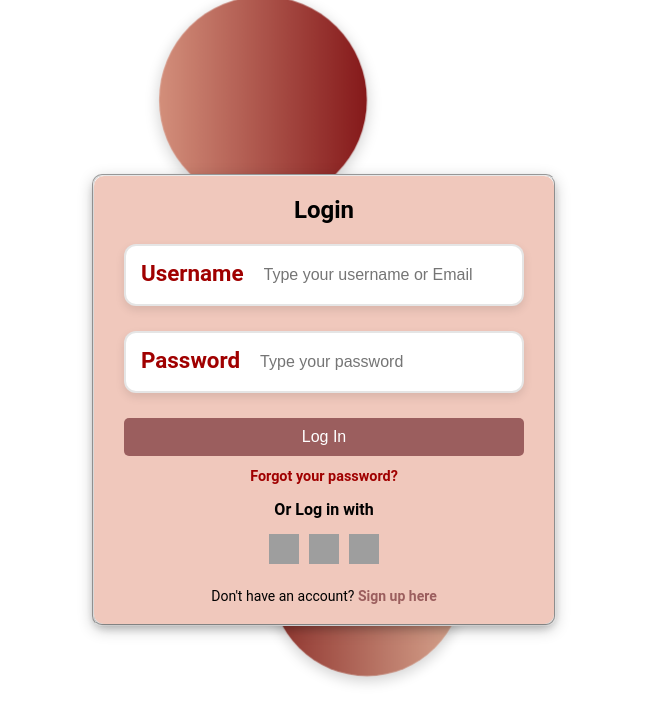
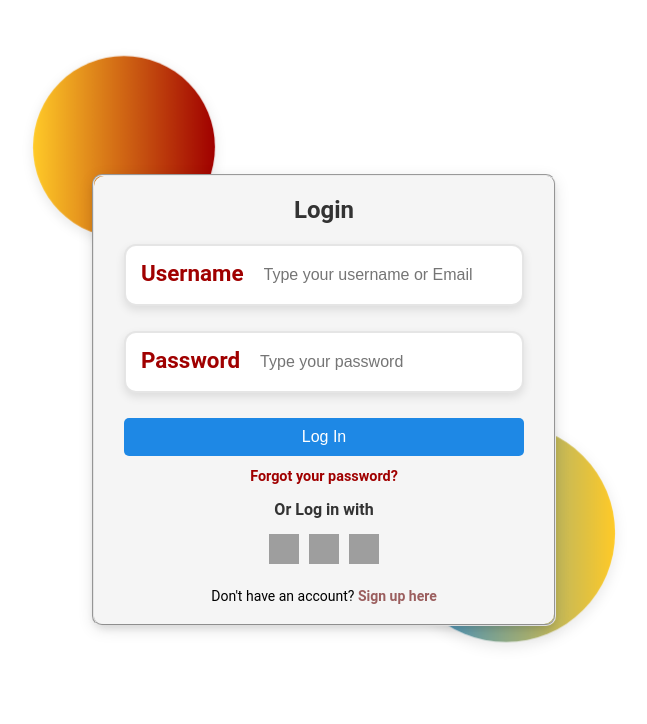
Before and after one commit to ayoubmorchid/bookhaven, a React (Create React App) app: page /login in a window 1280 px wide. Shown: the top 724 px of the page, without its empty margins (316-963 px from the left). Built offline with nearby package versions, Linux system fonts and the light colour scheme; grey boxes are pictures that could not be loaded.

Commit message:
change style page login

```diff
--- a/src/style/login.css
+++ b/src/style/login.css
@@ -1,6 +1,7 @@
+/* خلفية ديناميكية */
 body {
   font-family: 'Roboto', sans-serif;
-  background: linear-gradient(120deg, #ff9a9e, #fad0c4, #fbc2eb);
+  background: linear-gradient(120deg, var(--primary-color), var(--secondary-color), var(--background-color));
   background-size: 300% 300%;
   animation: gradientBG 8s ease infinite;
   margin: 0;
@@ -13,13 +14,11 @@ body {
   100% { background-position: 0% 50%; }
 }
 
-
-
-
+/* صفحة تسجيل الدخول */
 .login-page fieldset {
   border-radius: 10px;
   width: 410px;
-  box-shadow: 0 4px 15px rgba(0, 0, 0, 0.2);
+  box-shadow: 0 4px 15px var(--box-shadow-color);
   margin: auto;
   position: absolute;
   top: 50%;
@@ -28,17 +27,17 @@ body {
 }
 
 .login-container {
-  background-color: #f0c8bc;
+  background-color: var(--background-color);
   padding: 20px 30px;
   border-radius: 10px;
   width: 400px;
-  box-shadow: 0 4px 8px rgba(0, 0, 0, 0.2);
+  box-shadow: 0 4px 8px var(--box-shadow-color);
 }
 
 h2 {
   text-align: center;
   margin-bottom: 20px;
-  color: #000;
+  color: var(--text-color);
 }
 
 .input-group {
@@ -48,27 +47,27 @@ h2 {
 label {
   display: block;
   margin-bottom: 5px;
-  color: #000;
+  color: var(--text-color);
   font-weight: bold;
 }
 
 input {
   width: 100%;
   padding: 10px;
-  border: 1px solid #ccc;
+  border: 1px solid var(--box-shadow-color);
   border-radius: 5px;
   outline: none;
 }
 
 input:focus {
-  border-color: #9b5e5e;
-  box-shadow: 0 0 5px rgba(155, 94, 94, 0.5);
+  border-color: var(--hover-color);
+  box-shadow: 0 0 5px var(--hover-color);
 }
 
 .login-btn {
   width: 100%;
-  background-color: #9b5e5e;
-  color: #fff;
+  background-color: var(--primary-color);
+  color: white;
   padding: 10px;
   border: none;
   border-radius: 5px;
@@ -80,18 +79,18 @@ input:focus {
 }
 
 .login-btn:hover {
-  background-color: #7a4949;
+  background-color: var(--hover-color);
 }
 
 .login-btn:disabled {
-  background-color: #d3bcbc;
+  background-color: var(--subtext-color);
   cursor: not-allowed;
 }
 
 .or {
   text-align: center;
   margin: 15px 0;
-  color: #000;
+  color: var(--text-color);
   font-weight: bold;
 }
 
@@ -113,8 +112,8 @@ input:focus {
 }
 
 .loading-spinner {
-  border: 4px solid #f3f3f3;
-  border-top: 4px solid #85191A;
+  border: 4px solid var(--background-color);
+  border-top: 4px solid var(--hover-color);
   border-radius: 50%;
   width: 20px;
   height: 20px;
@@ -130,11 +129,11 @@ input:focus {
   }
 }
 
-/* Animated Circles */
+/* الدوائر المتحركة */
 .circle1 {
   height: 200px;
   width: 200px;
-  background: linear-gradient(to right, #85191A, #D9A891);
+  background: linear-gradient(to right, var(--hover-color), var(--primary-color));
   border-radius: 50%;
   position: absolute;
   left: 23%;
@@ -143,46 +142,28 @@ input:focus {
   animation-duration: 9s;
   animation-timing-function: ease-in-out;
   animation-iteration-count: infinite;
-  box-shadow: 0 4px 15px rgba(0, 0, 0, 0.2);
+  box-shadow: 0 4px 15px var(--box-shadow-color);
 }
 
 @keyframes circle1-animation {
-  0% {
+  0%, 100% {
     left: 23%;
     top: 0px;
     transform: scale(1);
-    background: linear-gradient(to right, #85191A, #D9A891);
-  }
-  25% {
-    left: 60%;
-    top: 0px;
-    transform: scale(1.1);
-    background: linear-gradient(to right, #D38F7B, #A54C4A);
+    background: linear-gradient(to right, var(--hover-color), var(--primary-color));
   }
   50% {
     left: 60%;
     top: 60%;
-    transform: scale(1);
-    background: linear-gradient(to right, #8E322C, #D9A891);
-  }
-  75% {
-    left: 23%;
-    top: 60%;
-    transform: scale(0.9);
-    background: linear-gradient(to right, #A54C4A, #E4B8A3);
-  }
-  100% {
-    left: 23%;
-    top: 0px;
-    transform: scale(1);
-    background: linear-gradient(to right, #85191A, #D9A891);
+    transform: scale(1.1);
+    background: linear-gradient(to right, var(--primary-color), var(--secondary-color));
   }
 }
 
 .circle2 {
   height: 200px;
   width: 200px;
-  background: linear-gradient(to right, #D9A891, #85191A);
+  background: linear-gradient(to right, var(--primary-color), var(--hover-color));
   border-radius: 50%;
   position: absolute;
   left: 60%;
@@ -191,54 +172,32 @@ input:focus {
   animation-duration: 9s;
   animation-timing-function: ease-in-out;
   animation-iteration-count: infinite;
-  box-shadow: 0 4px 15px rgba(0, 0, 0, 0.2);
+  box-shadow: 0 4px 15px var(--box-shadow-color);
 }
 
 @keyframes circle2-animation {
-  0% {
+  0%, 100% {
     left: 60%;
     top: 60%;
     transform: scale(1);
-    background: linear-gradient(to right, #D9A891, #85191A);
-  }
-  25% {
-    left: 23%;
-    top: 60%;
-    transform: scale(0.9);
-    background: linear-gradient(to right, #E4B8A3, #A54C4A);
+    background: linear-gradient(to right, var(--primary-color), var(--hover-color));
   }
   50% {
     left: 23%;
     top: 0px;
-    transform: scale(1);
-    background: linear-gradient(to right, #D38F7B, #85191A);
-  }
-  75% {
-    left: 60%;
-    top: 0px;
-    transform: scale(1.1);
-    background: linear-gradient(to right, #A54C4A, #D9A891);
-  }
-  100% {
-    left: 60%;
-    top: 60%;
-    transform: scale(1);
-    background: linear-gradient(to right, #D9A891, #85191A);
+    transform: scale(0.9);
+    background: linear-gradient(to right, var(--secondary-color), var(--hover-color));
   }
 }
 
-
-
-
-/* login.css */
-
+/* رابط نسيت كلمة المرور */
 .forgot-password {
   text-align: center;
   margin-top: 10px;
 }
 
 .forgot-link {
-  color: #a00000;
+  color: var(--hover-color);
   text-decoration: none;
   font-size: 0.9rem;
   font-weight: bold;
```
